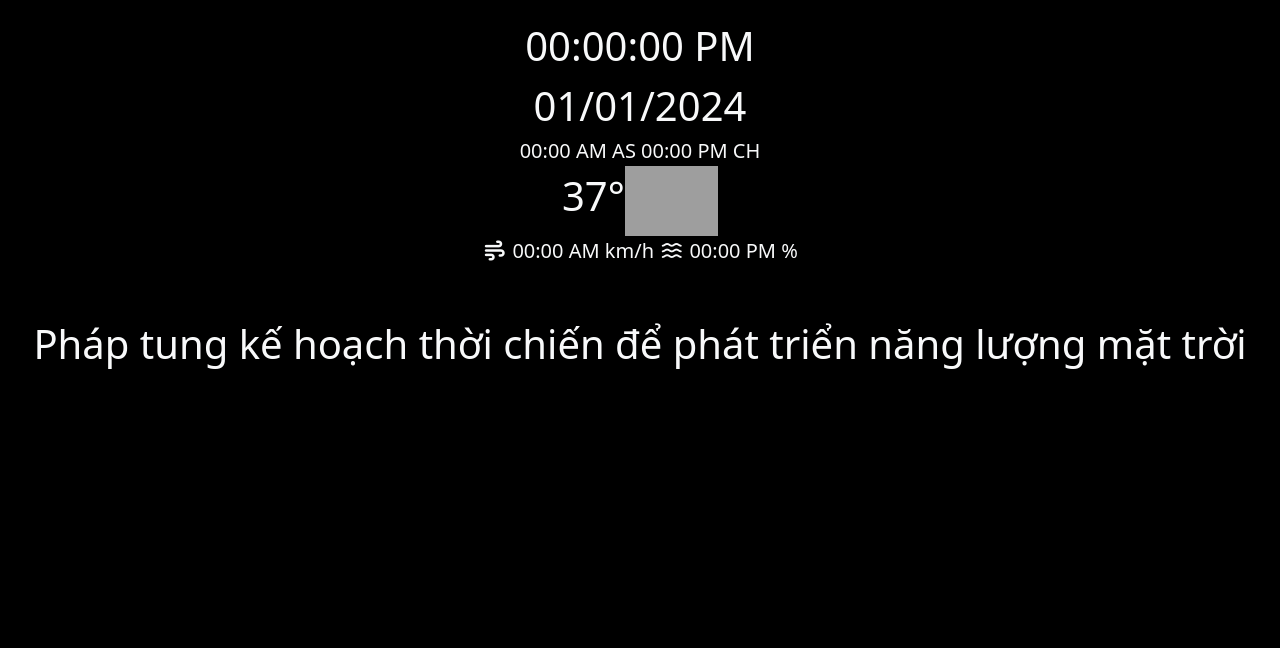
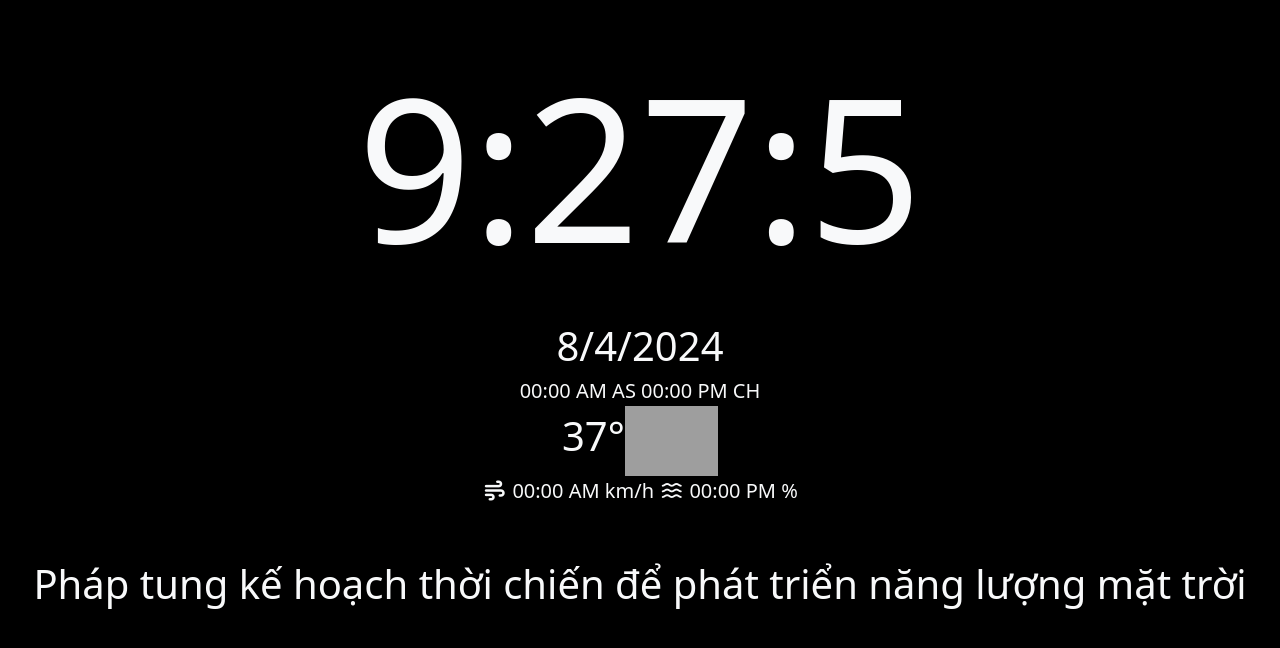
Before and after one commit to tridung778/Weather-App, a plain HTML site: page index.html in a window 1280 px wide. Drawn offline with nearby package versions, Linux system fonts and the light colour scheme; the site is published under a folder, as on GitHub Pages, so addresses that start at the root find nothing; no server answers; grey boxes are pictures that could not be loaded; some icons are missing.

Commit message:
dung  commit

```diff
--- a/index.html
+++ b/index.html
@@ -13,7 +13,7 @@
     <link
         href="https://cdn.jsdelivr.net/gh/eliyantosarage/font-awesome-pro@main/fontawesome-pro-6.5.1-web/css/all.min.css"
         rel="stylesheet">
-    <link rel="stylesheet" href="/css/style.css">
+    <link rel="stylesheet" href="css/style.css">
 </head>
 
 <body class="bg-black">
@@ -50,7 +50,7 @@
     <script src="https://cdn.jsdelivr.net/npm/bootstrap@5.3.2/dist/js/bootstrap.min.js"
         integrity="sha384-BBtl+eGJRgqQAUMxJ7pMwbEyER4l1g+O15P+16Ep7Q9Q+zqX6gSbd85u4mG4QzX+"
         crossorigin="anonymous"></script>
-    <script src="/js/test.js"></script>
+    <script src="js/test.js"></script>
 </body>
 
 </html>
```
